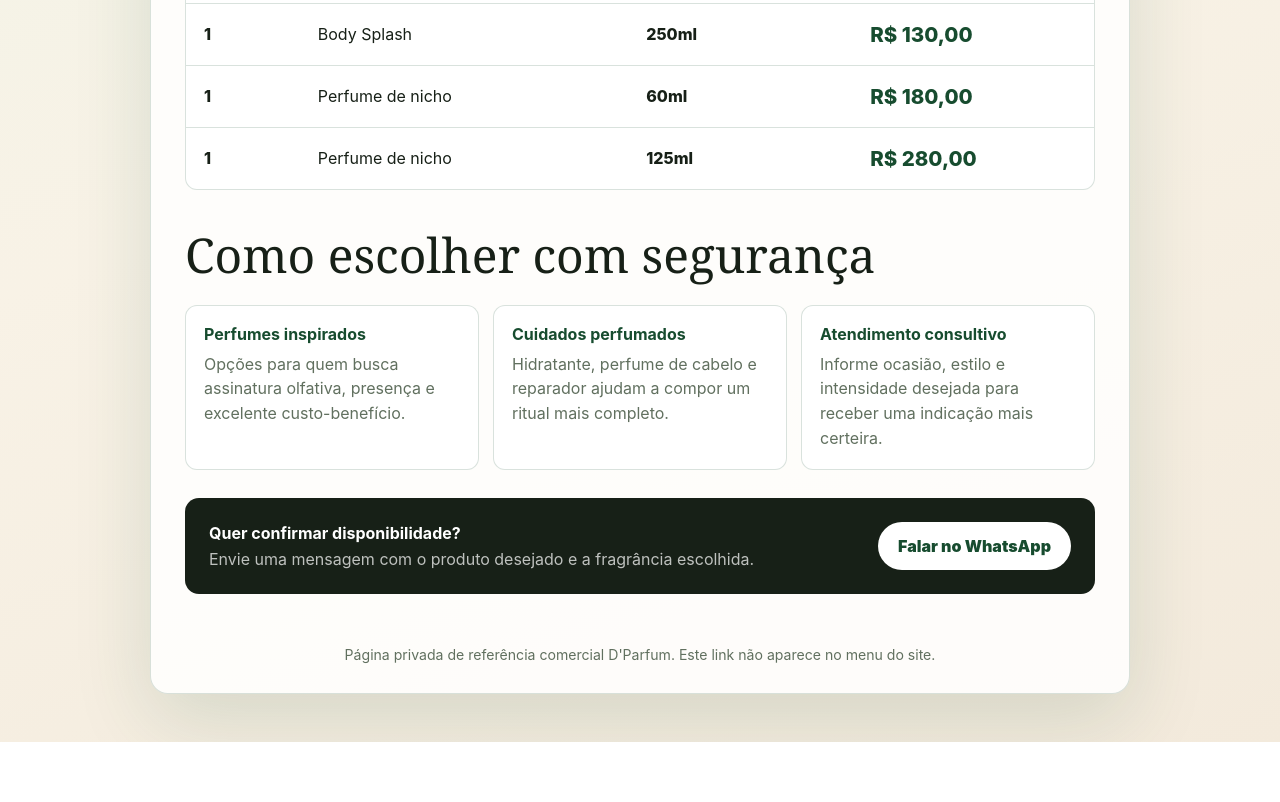
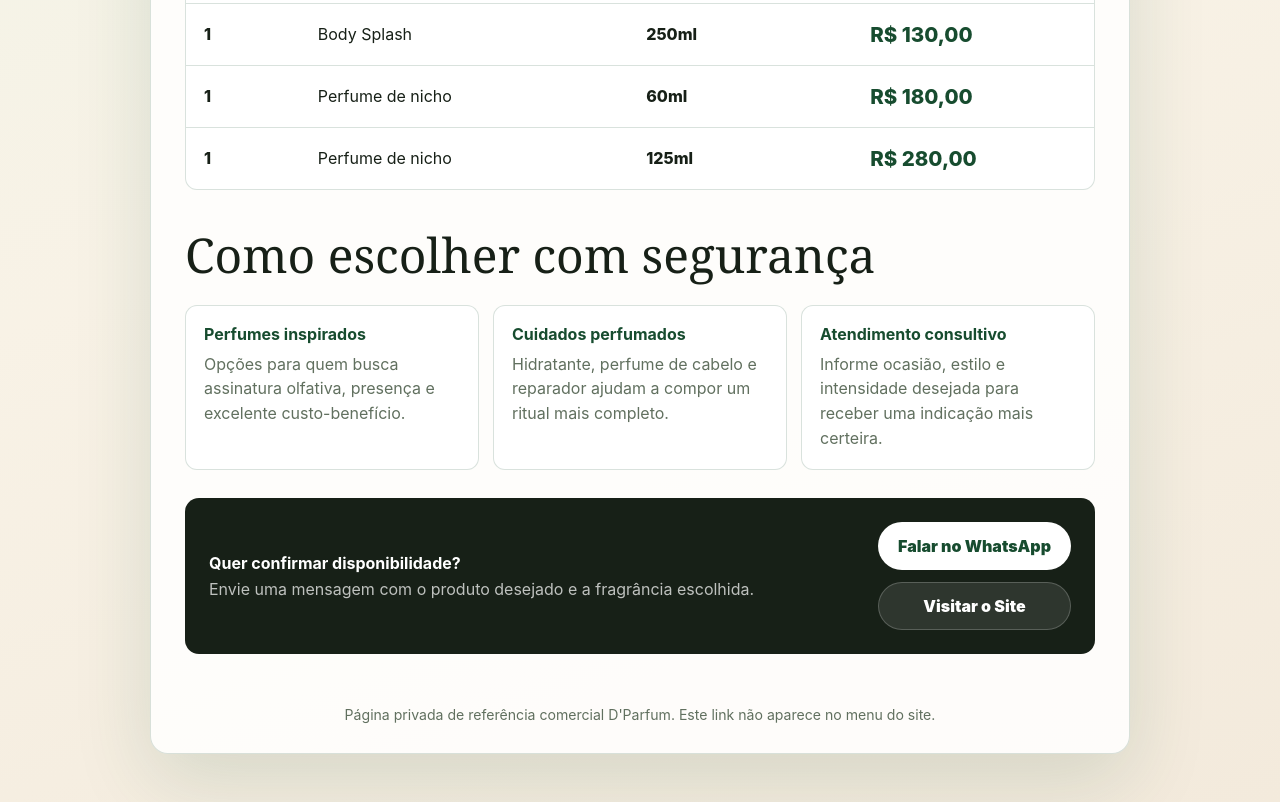
Before and after one commit to digitalobjetiva/dparfum, a website: page referencia-valores-dparfum-2025.html in a window 1280 px wide. Shown: the part 957-1759 px from the top of the page. Before the commit the page ends 1699 px from the top, so only its background shows below. Drawn offline with Linux system fonts and the light colour scheme.

Commit message:
UX: Adicionado botão Visitar o Site na página de preços

```diff
--- a/referencia-valores-dparfum-2025.html
+++ b/referencia-valores-dparfum-2025.html
@@ -478,9 +478,14 @@
               <strong>Quer confirmar disponibilidade?</strong>
               <p>Envie uma mensagem com o produto desejado e a fragrância escolhida.</p>
             </div>
-            <a class="button" href="https://wa.me/5521993543808?text=Ol%C3%A1!%20Vi%20a%20tabela%20de%20valores%202025/2026%20da%20D'Parfum%20e%20gostaria%20de%20confirmar%20disponibilidade." target="_blank" rel="noopener">
-              Falar no WhatsApp
-            </a>
+            <div style="display: flex; flex-direction: column; gap: 12px;">
+              <a class="button" href="https://wa.me/5521993543808?text=Ol%C3%A1!%20Vi%20a%20tabela%20de%20valores%202025/2026%20da%20D'Parfum%20e%20gostaria%20de%20confirmar%20disponibilidade." target="_blank" rel="noopener">
+                Falar no WhatsApp
+              </a>
+              <a class="button" href="index.html" target="_blank" rel="noopener" style="background: rgba(255,255,255,0.1); color: white; border: 1px solid rgba(255,255,255,0.2);">
+                Visitar o Site
+              </a>
+            </div>
           </div>
         </div>
 
```
